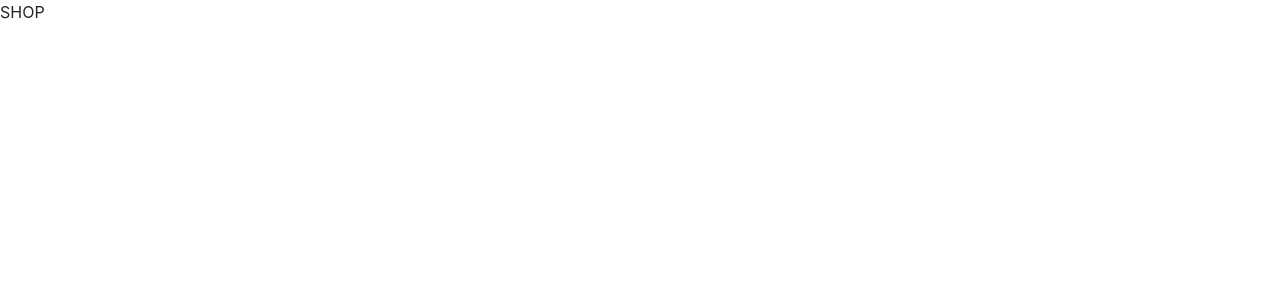
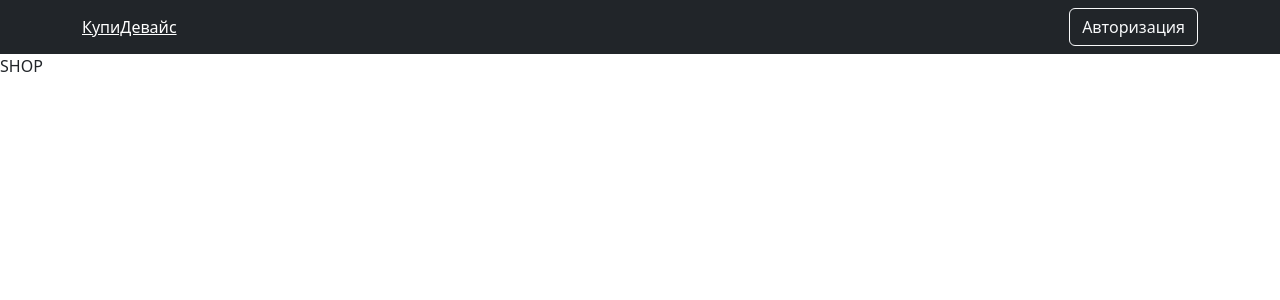
Before and after one commit to ShabarovArtem/online-store, a React (Create React App) app in the folder client/: page / in a window 1280 px wide. Shown: the top 300 px of the page. Built offline with nearby package versions, Linux system fonts and the light colour scheme.

Commit message:
Made page Auth

```diff
--- a/client/src/App.css
+++ /dev/null
@@ -1,38 +0,0 @@
-.App {
-  text-align: center;
-}
-
-.App-logo {
-  height: 40vmin;
-  pointer-events: none;
-}
-
-@media (prefers-reduced-motion: no-preference) {
-  .App-logo {
-    animation: App-logo-spin infinite 20s linear;
-  }
-}
-
-.App-header {
-  background-color: #282c34;
-  min-height: 100vh;
-  display: flex;
-  flex-direction: column;
-  align-items: center;
-  justify-content: center;
-  font-size: calc(10px + 2vmin);
-  color: white;
-}
-
-.App-link {
-  color: #61dafb;
-}
-
-@keyframes App-logo-spin {
-  from {
-    transform: rotate(0deg);
-  }
-  to {
-    transform: rotate(360deg);
-  }
-}
--- a/client/src/App.js
+++ b/client/src/App.js
@@ -1,12 +1,13 @@
-import './App.css';
 import React from 'react';
 import {BrowserRouter} from "react-router-dom";
 import AppRouter from "./components/AppRouter";
+import NavBar from './components/NavBar';
 
 function App() {
   return (
     <BrowserRouter>
-      <AppRouter />
+        <NavBar/>
+        <AppRouter />
     </BrowserRouter>
   );
 }
--- /dev/null
+++ b/client/src/components/NavBar.js
@@ -0,0 +1,34 @@
+import React, {useContext} from 'react';
+import {Context} from "../index";
+import Navbar from "react-bootstrap/Navbar";
+import Nav from "react-bootstrap/Nav";
+import {NavLink} from "react-router-dom";
+import {ADMIN_ROUTE, LOGIN_ROUTE, SHOP_ROUTE} from "../utils/consts";
+import {Button} from "react-bootstrap";
+import {observer} from "mobx-react-lite";
+import Container from "react-bootstrap/Container";
+
+//observer - чтобы отслеживать изменения в режиме реального времени
+const NavBar = observer(() => {
+    const {user} = useContext(Context)
+    return (
+        <Navbar bg="dark" variant="dark">
+            <Container>
+                <NavLink style={{color:'white'}} to={SHOP_ROUTE}>КупиДевайс</NavLink>
+                {user.isAuth ?
+                    <Nav className="ml-auto" style={{color:'white'}}>
+                        <Button variant={"outline-light"}>Админ панель</Button>
+                        <Button variant={"outline-light"} className="ms-2">Войти</Button>
+                    </Nav>
+                    :
+                    <Nav className="ml-auto" style={{color:'white'}}>
+                        <Button variant={"outline-light"} onClick={() => user.setIsAuth(true)}>Авторизация</Button>
+                    </Nav>
+                }
+            </Container>
+        </Navbar>
+
+    );
+});
+
+export default NavBar;
--- a/client/src/index.css
+++ /dev/null
@@ -1,13 +0,0 @@
-body {
-  margin: 0;
-  font-family: -apple-system, BlinkMacSystemFont, 'Segoe UI', 'Roboto', 'Oxygen',
-    'Ubuntu', 'Cantarell', 'Fira Sans', 'Droid Sans', 'Helvetica Neue',
-    sans-serif;
-  -webkit-font-smoothing: antialiased;
-  -moz-osx-font-smoothing: grayscale;
-}
-
-code {
-  font-family: source-code-pro, Menlo, Monaco, Consolas, 'Courier New',
-    monospace;
-}
--- a/client/src/index.js
+++ b/client/src/index.js
@@ -1,6 +1,5 @@
 import React, {createContext} from 'react';
 import ReactDOM from 'react-dom/client';
-import './index.css';
 import App from './App';
 import UserStore from "./store/UserStore";
 import DeviceStore from "./store/DeviceStore";
--- a/client/src/pages/Auth.js
+++ b/client/src/pages/Auth.js
@@ -1,10 +1,48 @@
 import React from 'react';
+import Container from "react-bootstrap/Container";
+import { Button, Card, Form, Row } from "react-bootstrap";
+import {NavLink, useLocation} from "react-router-dom";
+import {LOGIN_ROUTE, REGISTRATION_ROUTE} from "../utils/consts";
 
 const Auth = () => {
+    const location = useLocation()
+    const isLogin = location.pathname === LOGIN_ROUTE
+
     return (
-        <div>
-            AUTH
-        </div>
+        <Container
+            className="d-flex justify-content-center align-items-center"
+            style={{ height: window.innerHeight - 54 }}
+        >
+            <Card style={{ width: 600 }} className="p-5">
+                <h2 className="m-auto">{isLogin ? 'Авторизация' : 'Регистрация'}</h2>
+                <Form className="d-flex flex-column align-items-center">
+                    <Form.Control
+                        className="mt-3"
+                        placeholder="Введите ваш email..."
+                    />
+                    <Form.Control
+                        className="mt-3"
+                        placeholder="Введите ваш пароль..."
+                    />
+                    <Row className="d-flex justify-content-between align-items-center mt-3 ps-3 pe-3">
+                        {isLogin ?
+                            <div>
+                            Нет аккаунта? <NavLink to={REGISTRATION_ROUTE}>Зарегистрируйся!</NavLink>
+                            </div>
+                            :
+                            <div>
+                            Есть аккаунт? <NavLink to={LOGIN_ROUTE}>Войдите!</NavLink>
+                            </div>}
+                        <Button
+                            className="mt-3"
+                            variant={"outline-success"}
+                        >
+                            {isLogin ? 'Войти' : 'Регистрация'}
+                        </Button>
+                    </Row>
+                </Form>
+            </Card>
+        </Container>
     );
 };
 
```
